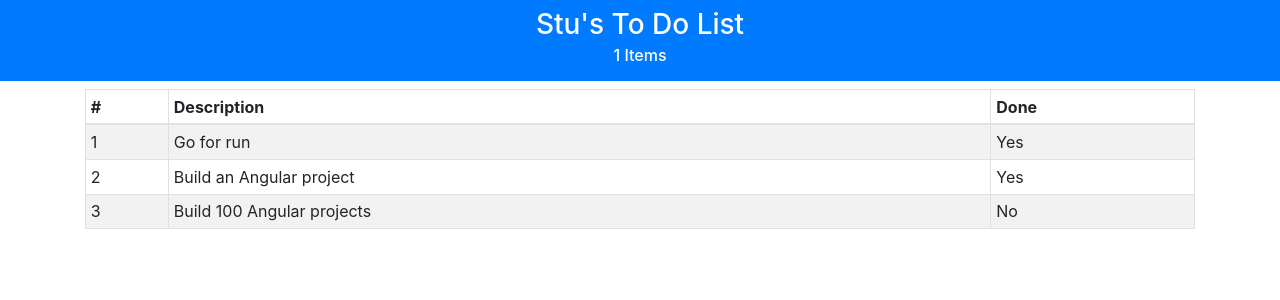
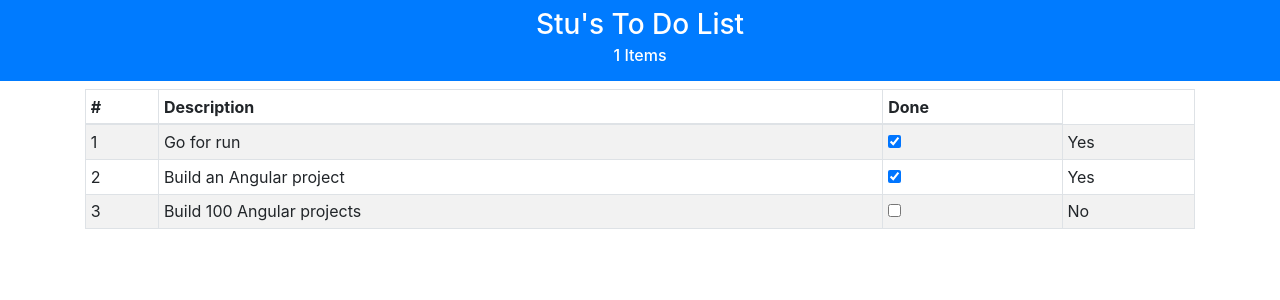
Before and after one commit to c0ff33-b34n/todo-list, an Angular app: page / in a window 1280 px wide. Shown: the top 300 px of the page. Built offline with nearby package versions, Linux system fonts and the light colour scheme.

Commit message:
Add checkbox to toggle 'Done' status and required FormsModule to enable functionality

```diff
--- a/src/app/app.component.html
+++ b/src/app/app.component.html
@@ -11,6 +11,7 @@
       <tr *ngFor="let item of items; let i = index">
         <td>{{ i + 1 }}</td>
         <td>{{ item.task }}</td>
+        <td><input type="checkbox" [(ngModel)]="item.complete" /></td>
         <td [ngSwitch]="item.complete">
           <span *ngSwitchCase="true">Yes</span>
           <span *ngSwitchDefault>No</span>
--- a/src/app/app.module.ts
+++ b/src/app/app.module.ts
@@ -1,14 +1,17 @@
 import { BrowserModule } from '@angular/platform-browser';
 import { NgModule } from '@angular/core';
+import { FormsModule } from '@angular/forms';
 
 import { AppComponent } from './app.component';
+import { fromEventPattern } from 'rxjs';
 
 @NgModule({
   declarations: [
     AppComponent
   ],
   imports: [
-    BrowserModule
+    BrowserModule,
+    FormsModule
   ],
   providers: [],
   bootstrap: [AppComponent]
```
